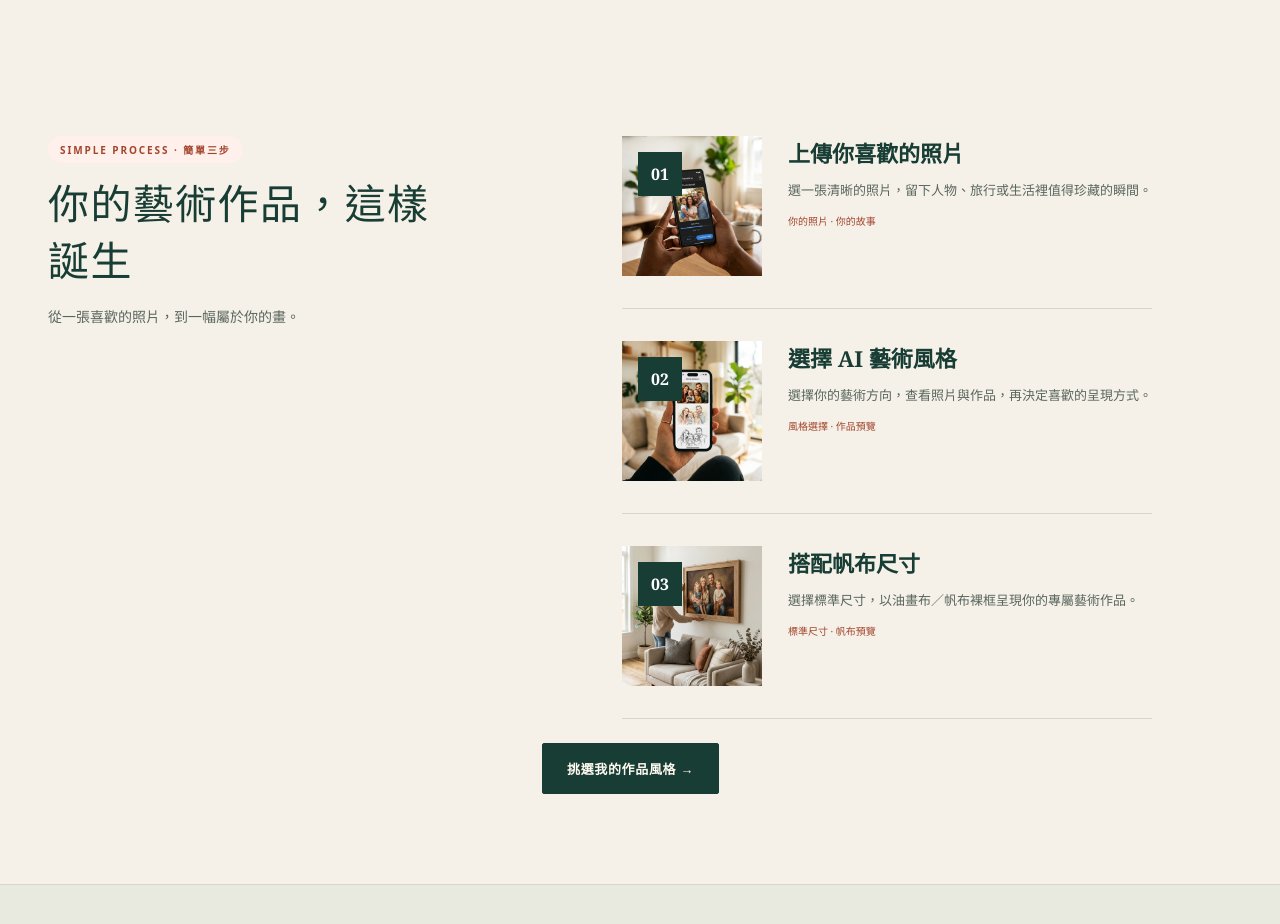
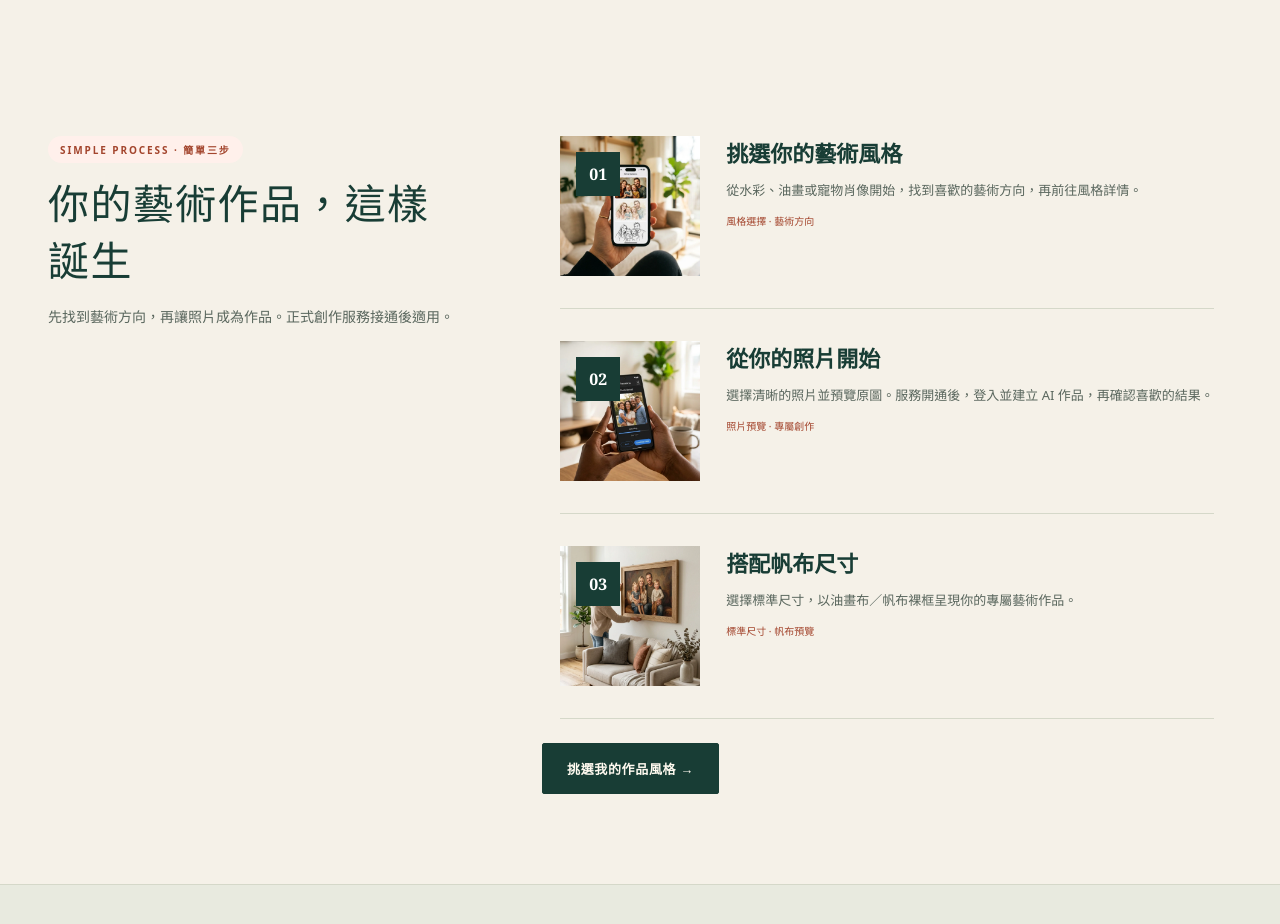
Before and after one commit to andy60119andy/ai-art-store, a Next.js app: page / in a window 1280 px wide. Shown: the part 5040-5964 px from the top of the page. Built offline with nearby package versions, Linux system fonts and the light colour scheme.

Commit message:
Align creation steps with style-first storefront journey

```diff
--- a/src/app/atelier.css
+++ b/src/app/atelier.css
@@ -64,7 +64,7 @@ body.studio-theme .atelier-secondary {
 }
 .atelier-wall-label {
   position: absolute;
-  left: 44px;
+  left: 110px;
   right: 24px;
   top: 26px;
   display: flex;
@@ -359,7 +359,7 @@ body.studio-theme .arto-button:disabled {
     border-top-left-radius: 100px;
   }
   .atelier-wall-label {
-    left: 30px;
+    left: 74px;
     top: 22px;
   }
   .atelier-canvas {
--- a/src/app/page.tsx
+++ b/src/app/page.tsx
@@ -11,7 +11,7 @@ import "./storefront.css";
 const questions = [
   [
     "如何製作我的專屬藝術作品？",
-    "上傳照片，選擇喜歡的藝術風格，再預覽 AI 生成的作品。選好作品後，可以挑選帆布尺寸，確認帆布效果。",
+    "先選擇喜歡的藝術風格，再在風格頁預覽你的照片。AI 服務接通後可建立專屬作品，選好作品後再搭配帆布尺寸。目前可體驗風格與尺寸示意，尚未開放正式生成與訂購。",
   ],
   [
     "可以先看看風格再上傳嗎？",
@@ -282,23 +282,23 @@ export default function HomePage() {
         <div className="arto-heading">
           <span className="arto-eyebrow">SIMPLE PROCESS · 簡單三步</span>
           <h2>你的藝術作品，這樣誕生</h2>
-          <p>從一張喜歡的照片，到一幅屬於你的畫。</p>
+          <p>先找到藝術方向，再讓照片成為作品。正式創作服務接通後適用。</p>
         </div>
         <div className="arto-steps">
           {[
             {
               n: "01",
-              title: "上傳你喜歡的照片",
-              text: "選一張清晰的照片，留下人物、旅行或生活裡值得珍藏的瞬間。",
-              image: "/images/reference/how-to-step-1.webp",
-              tag: "你的照片 · 你的故事",
+              title: "挑選你的藝術風格",
+              text: "從水彩、油畫或寵物肖像開始，找到喜歡的藝術方向，再前往風格詳情。",
+              image: "/images/reference/how-to-step-2.webp",
+              tag: "風格選擇 · 藝術方向",
             },
             {
               n: "02",
-              title: "選擇 AI 藝術風格",
-              text: "選擇你的藝術方向，查看照片與作品，再決定喜歡的呈現方式。",
-              image: "/images/reference/how-to-step-2.webp",
-              tag: "風格選擇 · 作品預覽",
+              title: "從你的照片開始",
+              text: "選擇清晰的照片並預覽原圖。服務開通後，登入並建立 AI 作品，再確認喜歡的結果。",
+              image: "/images/reference/how-to-step-1.webp",
+              tag: "照片預覽 · 專屬創作",
             },
             {
               n: "03",
```
